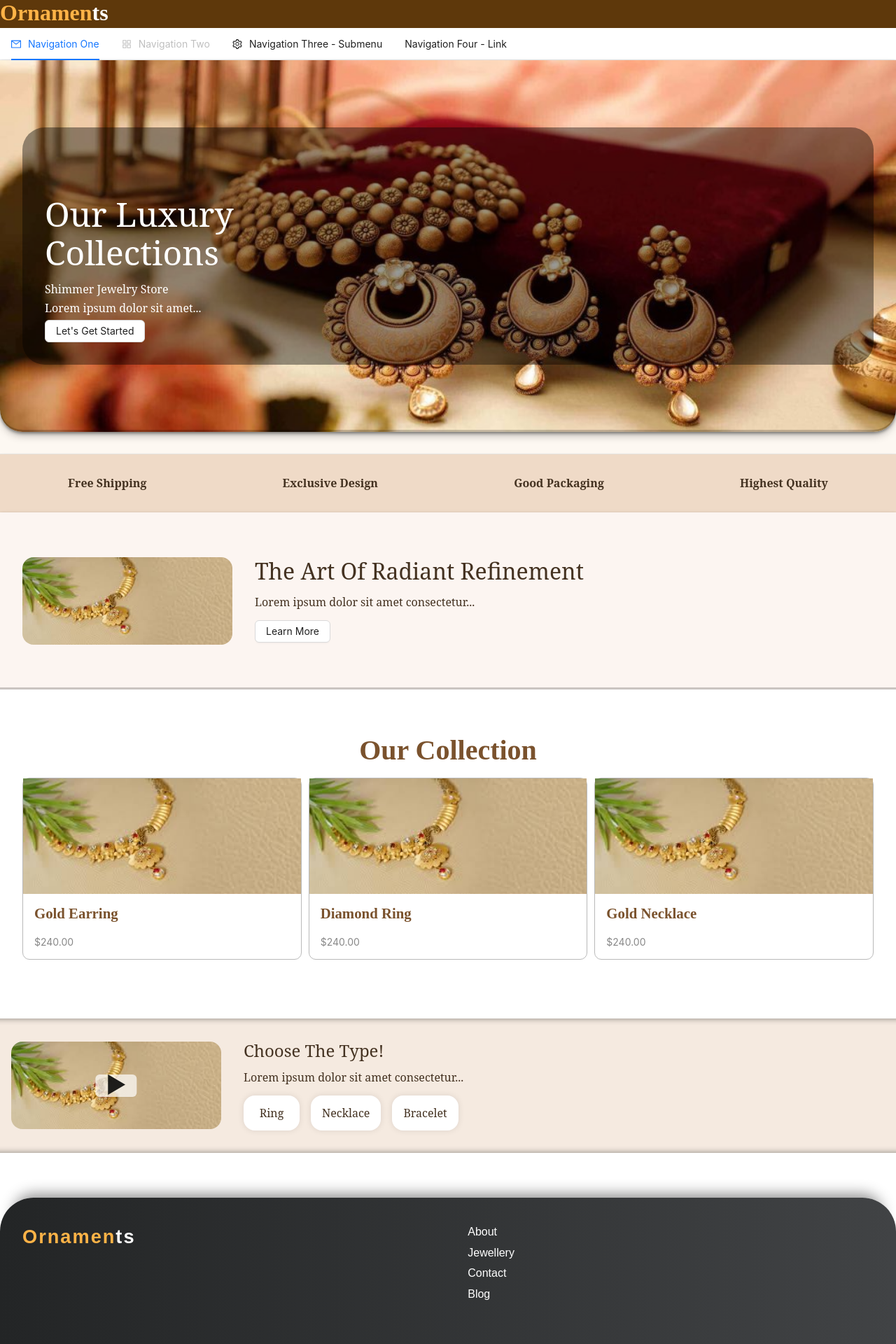
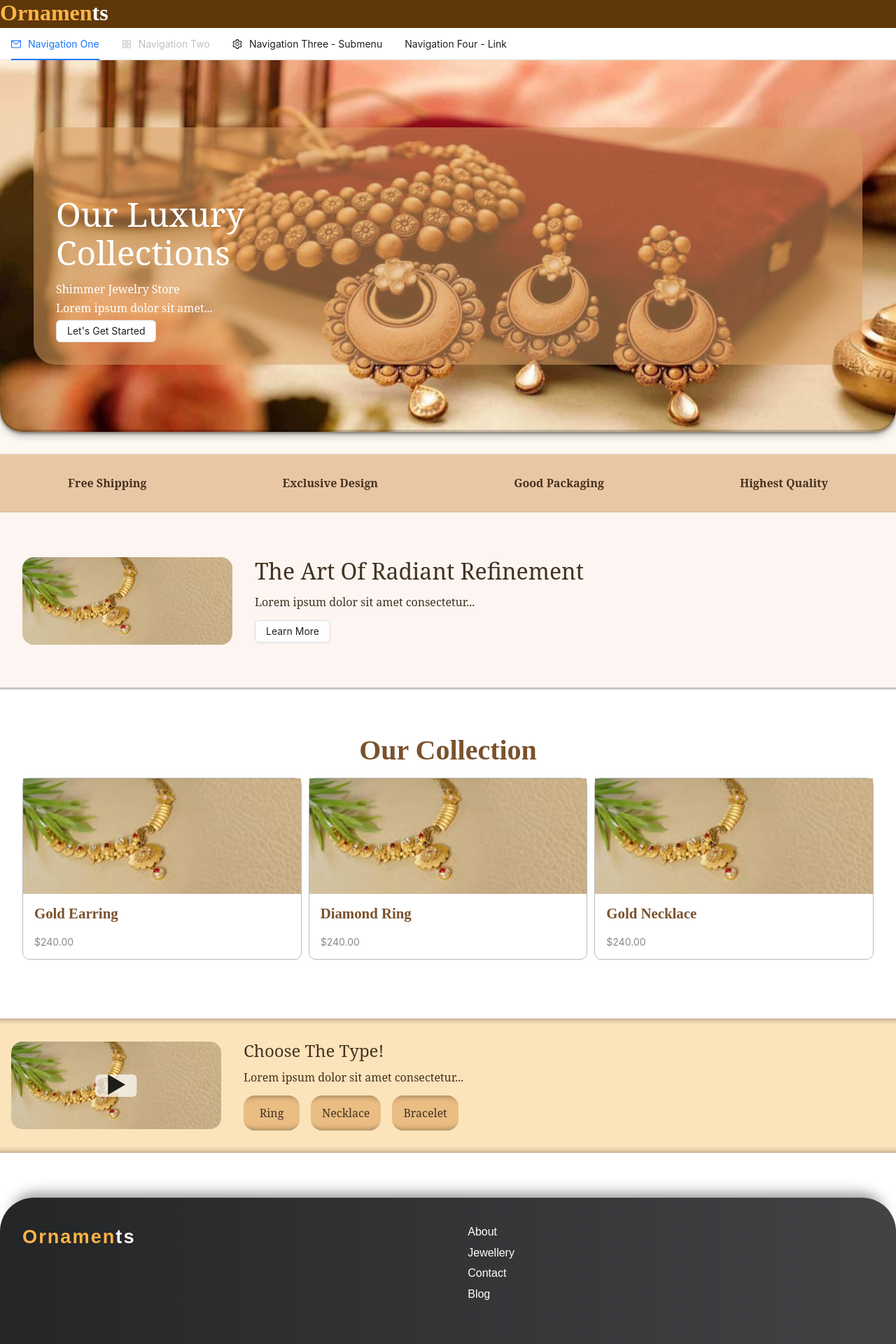
Before and after one commit to PreetiVerma-21/jewellery_webapp, a React (Create React App) app: page / in a window 1280 px wide. Shown: the top 1920 px of the page at 70% size. Built offline with nearby package versions, Linux system fonts and the light colour scheme.

Commit message:
adding home page

```diff
--- a/src/style/_home.scss
+++ b/src/style/_home.scss
@@ -1,10 +1,11 @@
 .jewelry-store {
-  font-family: 'Serif', sans-serif;
+	font-family: "Serif", sans-serif;
 	color: #443221;
 	background-color: #fdf8f2;
 
 	.hero-section {
-    background: url('../utilities/images/heroSection.jpg') no-repeat center center/cover;
+		background: url("../utilities/images/heroSection.jpg") no-repeat center
+			center/cover;
 		padding: 6rem 2rem;
 		color: white;
 		background-repeat: no-repeat;
@@ -12,13 +13,15 @@
 		background-position: center;
 		background-attachment: fixed;
 		border-radius: 0 0 2rem 2rem;
-    box-shadow: rgba(0, 0, 0, 0.4) 0px 2px 4px, rgba(0, 0, 0, 0.3) 0px 7px 13px -3px, rgba(0, 0, 0, 0.2) 0px -3px 0px inset;
+		box-shadow: rgba(0, 0, 0, 0.4) 0px 2px 4px,
+			rgba(0, 0, 0, 0.3) 0px 7px 13px -3px,
+			rgba(0, 0, 0, 0.2) 0px -3px 0px inset;
 
 		.overlay {
-      background-color: rgba(0, 0, 0, 0.4);
+			background-color: rgb(219 160 99 / 54%);
 			padding: 2rem;
 			border-radius: 2rem;
-
+			margin: 0 1rem 0 1rem;
 			.navbar {
 				display: flex;
 				justify-content: space-between;
@@ -60,9 +63,10 @@
 		display: flex;
 		justify-content: space-around;
 		padding: 2rem 0;
-    background-color: #efdac7;
+		background-color: #dba0638a;
 		margin-top: 2rem;
-    box-shadow: rgba(9, 30, 66, 0.25) 0px 4px 8px -2px, rgba(9, 30, 66, 0.08) 0px 0px 0px 1px;
+		box-shadow: rgba(9, 30, 66, 0.25) 0px 4px 8px -2px,
+			rgba(9, 30, 66, 0.08) 0px 0px 0px 1px;
 		.feature {
 			text-align: center;
 			font-weight: bold;
@@ -75,7 +79,9 @@
 		gap: 2rem;
 		align-items: center;
 		background-color: rgb(252, 245, 241);
-    box-shadow: rgba(0, 0, 0, 0.4) 0px 2px 4px, rgba(0, 0, 0, 0.3) 0px 7px 13px -3px, rgba(0, 0, 0, 0.2) 0px -3px 0px inset;
+		box-shadow: rgba(0, 0, 0, 0.4) 0px 2px 4px,
+			rgba(0, 0, 0, 0.3) 0px 7px 13px -3px,
+			rgba(0, 0, 0, 0.2) 0px -3px 0px inset;
 
 		.image img {
 			width: 300px;
@@ -102,11 +108,10 @@
 			font-weight: bold;
 			font-size: 2.5rem;
 			color: #7a522d;
-        font-family: 'Times New Roman', Times, serif;
+			font-family: "Times New Roman", Times, serif;
 		}
 
-
-    .collection-card{
+		.collection-card {
 			margin-bottom: 20px !important;
 			border: 1px solid #b9b9b9;
 			border-radius: 10px;
@@ -115,23 +120,21 @@
 				width: 100%;
 				// border-radius: 0.5rem;
 			}
-      .collection-desc{
+			.collection-desc {
 				padding: 1rem;
 
 				p {
 					font-weight: bold;
 					font-size: 1.3rem;
 					color: #7a522d;
-        font-family: 'Times New Roman', Times, serif;
+					font-family: "Times New Roman", Times, serif;
 				}
 
 				span {
 					color: #888;
 				}
 			}
-
 		}
-
 	}
 
 	.choose-type {
@@ -139,8 +142,9 @@
 		padding: 2rem 1rem;
 		align-items: center;
 		gap: 2rem;
-    background-color: #f5eae0;
-    box-shadow: 0 20px 10px -20px rgba(0,0,0,0.45) inset, 0 -20px 10px -20px rgba(0,0,0,0.45) inset;
+		background-color: #fbdca5b8;
+		box-shadow: 0 20px 10px -20px rgba(0, 0, 0, 0.45) inset,
+			0 -20px 10px -20px rgba(0, 0, 0, 0.45) inset;
 
 		.video-preview {
 			position: relative;
@@ -173,11 +177,13 @@
 
 				.type {
 					padding: 1rem;
-          background-color: #fff;
+					background-color: #eabd83;
 					border-radius: 1rem;
-          box-shadow: 0 0 10px rgba(0, 0, 0, 0.1);
+					// box-shadow: 0 0 10px rgba(0, 0, 0, 0.1);
 					text-align: center;
 					min-width: 80px;
+					box-shadow: 0 20px 10px -20px rgba(0, 0, 0, 0.45) inset,
+						0 -20px 10px -20px rgba(0, 0, 0, 0.45) inset;
 				}
 			}
 		}
```
Also changed, not shown: src/utilities/images/slider3.jpg (added), 1 other file (tests, documents, lock files or other folders). Lines whose indentation alone changed are shown as unchanged.
